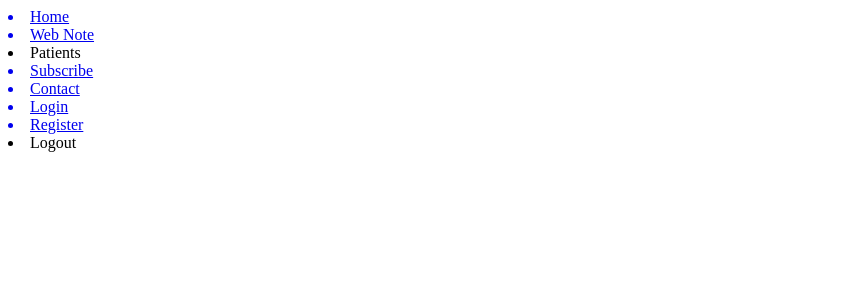
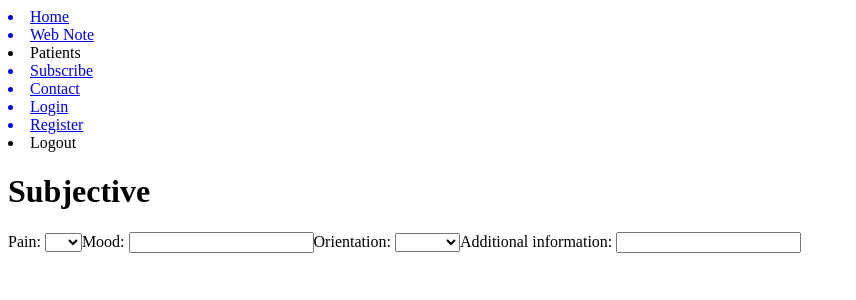
Before and after one commit to gensign/physicalTherapyER, a React (Create React App) app: page /#/webnote/subjective in a window 1280 px wide. Shown: the top 300 px of the page, without its empty margins (0-856 px from the left). Built offline with nearby package versions, Linux system fonts and the light colour scheme.

Commit message:
working on noteforms placement of inputs

```diff
--- /dev/null
+++ b/src/Components/NoteForms/Assessment/Assessment.js
@@ -0,0 +1,12 @@
+import React, { Component } from 'react'
+
+export default class Assessment extends Component {
+    render() {
+        return (
+            <div>
+                <h1>Assessment</h1>
+
+            </div>
+        )
+    }
+}
--- a/src/Components/NoteForms/Billing/Billing.js
+++ b/src/Components/NoteForms/Billing/Billing.js
@@ -1,10 +1,15 @@
 import React, { Component } from 'react'
 
 export default class Billing extends Component {
+    state = {
+
+    };
+
     render() {
         return (
             <div>
-                <div className=''>
+                <h1>Billing</h1>
+                <div className='cptexamples'>
                     <li>1 Unit: 8-22 minutes</li>
                     <li>2 Units: 23-37 minutes</li>
                     <li>3 Units: 38-52 minutes</li>
@@ -57,6 +62,8 @@ export default class Billing extends Component {
                         <option>5</option>
                         <option>6</option>
                     </select>
+                    <button>Subjective</button>
+                    <button>Cancel</button>
                 </div>
             </div>
         )
--- /dev/null
+++ b/src/Components/NoteForms/Objective/Objective.js
@@ -0,0 +1,85 @@
+import React, { Component } from 'react'
+
+export default class Objective extends Component {
+    state = {
+
+    };
+
+    handleChange = () => {
+
+    };
+
+    cancel = () => {
+
+    };
+
+    next = () => {
+
+    };
+
+    render() {
+        return (
+            <div>
+                <h1>Objective</h1>
+                <span>ROM: </span>
+                <input type='text' placeholder='location' />
+                <input type='number' placeholder='degrees' />
+                <input type='text' placeholder='movement' />
+                <span>Strength: </span>
+                <input type='text' placeholder='location' />
+                <input type='text' placeholder='level' />
+                <input type='text' placeholder='location' />
+                <span>Coordination: </span>
+                <input type='text' placeholder='Location' />
+                <select>
+                    <option></option>
+                    <option>Not Impaired</option>
+                    <option>Mild</option>
+                    <option>Moderate</option>
+                    <option>Severe</option>
+                </select>
+                <span>Sensation: </span>
+                <select>
+                    <option></option>
+                    <option>Mild</option>
+                    <option>Moderate</option>
+                    <option>Severe</option>
+                </select>
+                <input type='text' placeholder='location' />
+                <span>Ther Ex: </span>
+                <input type='text' />
+                <span>Ther Act: </span>
+                <input type='text' />
+                <span>Neuro Re-Ed: </span>
+                <input type='text' />
+                <span>Gait: </span>
+                <input type='text' />
+                <span>Stars: </span>
+                <input type='text' />
+                <span>Transfers: </span>
+                <select name="Assist Level" >
+                    <option></option>
+                    <option>I</option>
+                    <option>MI</option>
+                    <option>Min A</option>
+                    <option>Mod A</option>
+                    <option>Max A</option>
+                    <option>Dependent</option>
+                </select>
+                <select name='Cues'>
+                    <option></option>
+                    <option>Verbal</option>
+                    <option>Tactile</option>
+                    <option>Both</option>
+                    <option>None</option>
+                </select>
+                <input type='text' placeholder='Assistive Device' />
+                <input type='text' placeholder='Transfer Type' />
+                <span>Additional Information</span>
+                <input type='text' />
+                <button>Assessment</button>
+                <button>Previous</button>
+            </div>
+        )
+    }
+}
--- /dev/null
+++ b/src/Components/NoteForms/Plan/Plan.js
@@ -0,0 +1,11 @@
+import React, { Component } from 'react'
+
+export default class Plan extends Component {
+    render() {
+        return (
+            <div>
+                Plan
+            </div>
+        )
+    }
+}
--- /dev/null
+++ b/src/Components/NoteForms/SaveNote/SaveNote.js
@@ -0,0 +1,11 @@
+import React, { Component } from 'react'
+
+export default class SaveNote extends Component {
+    render() {
+        return (
+            <div>
+
+            </div>
+        )
+    }
+}
--- a/src/Components/NoteForms/Subjective/Subjective.js
+++ b/src/Components/NoteForms/Subjective/Subjective.js
@@ -1,10 +1,41 @@
 import React, { Component } from 'react';
 
 export default class Subjective extends Component {
+    state = {
+
+    };
     render() {
         return (
             <div>
-
+                <h1>Subjective</h1>
+                <span>Pain: </span>
+                <select>
+                    <option></option>
+                    <option>0</option>
+                    <option>1</option>
+                    <option>2</option>
+                    <option>3</option>
+                    <option>4</option>
+                    <option>5</option>
+                    <option>6</option>
+                    <option>7</option>
+                    <option>8</option>
+                    <option>9</option>
+                    <option>10</option>
+                </select>
+                <span>Mood: </span>
+                <input type='text' />
+                <span>Orientation: </span>
+                <select>
+                    <option></option>
+                    <option>Time</option>
+                    <option>Place</option>
+                    <option>Person</option>
+                    <option>All</option>
+                    <option>None</option>
+                </select>
+                <span>Additional information: </span>
+                <input type='text' />
             </div>
         )
     };
--- a/src/router.js
+++ b/src/router.js
@@ -14,6 +14,11 @@ import Subscribe from './Components/Subscription/Subscription';
 
 // import webnote components
 import Billing from './Components/NoteForms/Billing/Billing';
+import Subjective from './Components/NoteForms/Subjective/Subjective';
+import Objective from './Components/NoteForms/Objective/Objective';
+import Assessment from './Components/NoteForms/Assessment/Assessment';
+import Plan from './Components/NoteForms/Plan/Plan';
+import SaveNote from './Components/NoteForms/SaveNote/SaveNote';
 
 export default (
     < Switch >
@@ -23,9 +28,10 @@ export default (
         <Route path='/contact' component={Contact} />
         <Route path='/subscribe' component={Subscribe} />
         <Route path='/webnote/billing' component={Billing} />
-                    {/* <Route path='' component={} />
-                    <Route path='' component={} />
-                    <Route path='' component={} />
-                    <Route path='' component={} />  */}
+        <Route path='/webnote/subjective' component={Subjective} />
+        <Route path='/webnote/objective' component={Objective} />
+        <Route path='/webnote/assessment' component={Assessment} />
+        <Route path='/webnote/plan' component={Plan} />
+        <Route path='webnote/savenote' component={SaveNote} />
     </Switch >
 )
```
